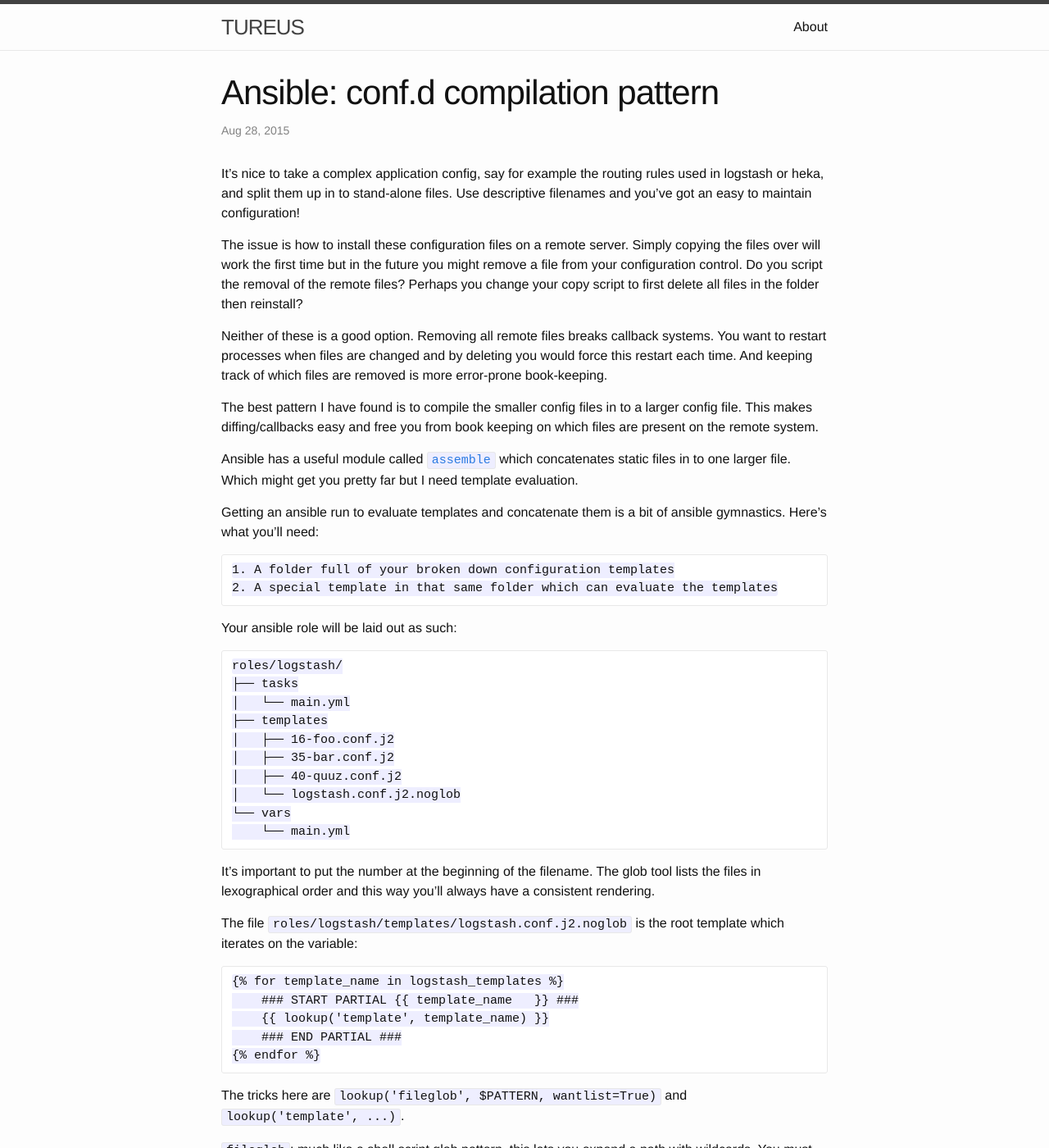
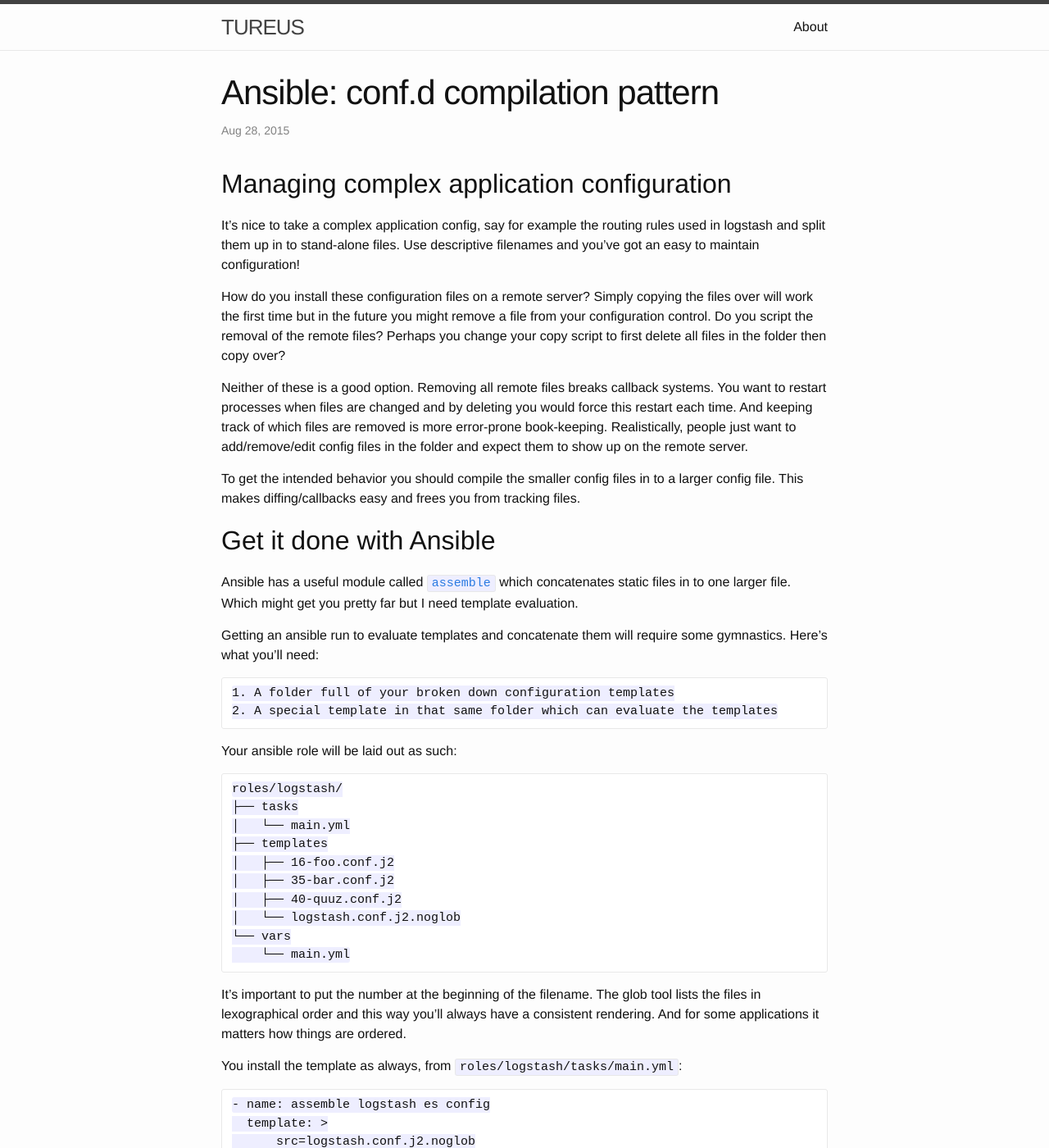
Before and after one commit to tureus/tureus.github.io, a Jekyll site: the page built from _posts/2015-08-28-ansible-compiling-conf.d-pattern.md, in a window 1280 px wide and 1400 px high. Shown: the whole window at 82% size. Built offline with Jekyll 4.4.1, drawn with Linux system fonts in a browser that asks for light colours; some of the changed text lies outside the part shown.

Commit message:
OK, seriously done

```diff
--- a/_posts/2015-08-28-ansible-compiling-conf.d-pattern.md
+++ b/_posts/2015-08-28-ansible-compiling-conf.d-pattern.md
@@ -5,17 +5,23 @@ date:   2015-08-28 12:05:03
 categories: devops
 ---
 
-It's nice to take a complex application config, say for example the routing rules used in logstash or heka, and split them up in to stand-alone files. Use descriptive filenames and you've got an easy to maintain configuration!
+Managing complex application configuration
+----
 
-The issue is how to install these configuration files on a remote server. Simply copying the files over will work the first time but in the future you might remove a file from your configuration control. Do you script the removal of the remote files? Perhaps you change your copy script to first delete all files in the folder then reinstall?
+It's nice to take a complex application config, say for example the routing rules used in logstash and split them up in to stand-alone files. Use descriptive filenames and you've got an easy to maintain configuration!
 
-Neither of these is a good option. Removing all remote files breaks callback systems. You want to restart processes when files are changed and by deleting you would force this restart each time. And keeping track of which files are removed is more error-prone book-keeping.
+How do you install these configuration files on a remote server? Simply copying the files over will work the first time but in the future you might remove a file from your configuration control. Do you script the removal of the remote files? Perhaps you change your copy script to first delete all files in the folder then copy over?
 
-The best pattern I have found is to compile the smaller config files in to a larger config file. This makes diffing/callbacks easy and free you from book keeping on which files are present on the remote system.
+Neither of these is a good option. Removing all remote files breaks callback systems. You want to restart processes when files are changed and by deleting you would force this restart each time. And keeping track of which files are removed is more error-prone book-keeping. Realistically, people just want to add/remove/edit config files in the folder and expect them to show up on the remote server.
+
+To get the intended behavior you should compile the smaller config files in to a larger config file. This makes diffing/callbacks easy and frees you from tracking files.
+
+Get it done with Ansible
+------
 
 Ansible has a useful module called [`assemble`](http://docs.ansible.com/ansible/assemble_module.html) which concatenates static files in to one larger file. Which might get you pretty far but I need template evaluation.
 
-Getting an ansible run to evaluate templates and concatenate them is a bit of ansible gymnastics. Here's what you'll need:
+Getting an ansible run to evaluate templates and concatenate them will require some gymnastics. Here's what you'll need:
 
     1. A folder full of your broken down configuration templates
     2. A special template in that same folder which can evaluate the templates
@@ -33,20 +39,32 @@ Your ansible role will be laid out as such:
     └── vars
         └── main.yml
 
-It's important to put the number at the beginning of the filename. The glob tool lists the files in lexographical order and this way you'll always have a consistent rendering.
+It's important to put the number at the beginning of the filename. The glob tool lists the files in lexographical order and this way you'll always have a consistent rendering. And for some applications it matters how things are ordered.
+
+You install the template as always, from `roles/logstash/tasks/main.yml`:
+
+    - name: assemble logstash es config
+      template: >
+          src=logstash.conf.j2.noglob
+          dest=/home/core/logstash-config/logstash.conf
 
 The file `roles/logstash/templates/logstash.conf.j2.noglob` is the root template which iterates on the variable:
 
-    {{ "{% for template_name in logstash_templates "}}%}
+    {{ "{% for template_name in lookup('fileglob', '../roles/logstash/templates/*.j2', wantlist=True) "}}%}
         ### START PARTIAL {{ "{{ template_name" }}   }} ###
         {{ "{{ lookup('template', template_name)" }} }}
         ### END PARTIAL ###
     {{ "{% endfor "}}%}
 
-The tricks here are `lookup('fileglob', $PATTERN, wantlist=True)` and `lookup('template', ...)`.
+The tricks here are `lookup('fileglob', $GLOB, wantlist=True)`. Getting the parameters correct took some exploration.
 
-`fileglob`: much like a shell script glob pattern, this lets you expand a path with wildcards. You must add `wantlist=True` so you can a python list back. My biggets concern with this templating code: how to keep it generalized and independent of location in the project's folder structure.
+`lookup('fileglob)`: much like a shell script glob pattern, this lets you expand a path with wildcards. You must add `wantlist=True` so you can a python list back. My biggets concern with this templating code: how to keep it generalized and independent of location in the project's folder structure.
 
 It's not impossible but there are some got'chas. When `lookup('fileglob')` is run from a roles varfile it's relative to the roles files directory. When run inline from a roles template file it's relative to the playbook's folder. I put my playbooks in `$ROOT/playbooks` so that's why I have to do "../roles". If you're using a standard layout you'll just need `roles/`.
 
-`template`: evaluate a template at that point. Luckily the `fileglob` module provided a full path so there's no confusion about where to find the template. I use the `| basename` helper to strip off my workstation's local path but still know what file generated the content.
+`lookup('template)`: evaluate a template at that point. Luckily the `fileglob` module provided a full path so there's no confusion about where to find the template. I use the `| basename` helper to strip off my workstation's local path but still know what file generated the content.
+
+Done
+---
+
+So there ya go, an idempotent, composable config compiler. Neat.
```
